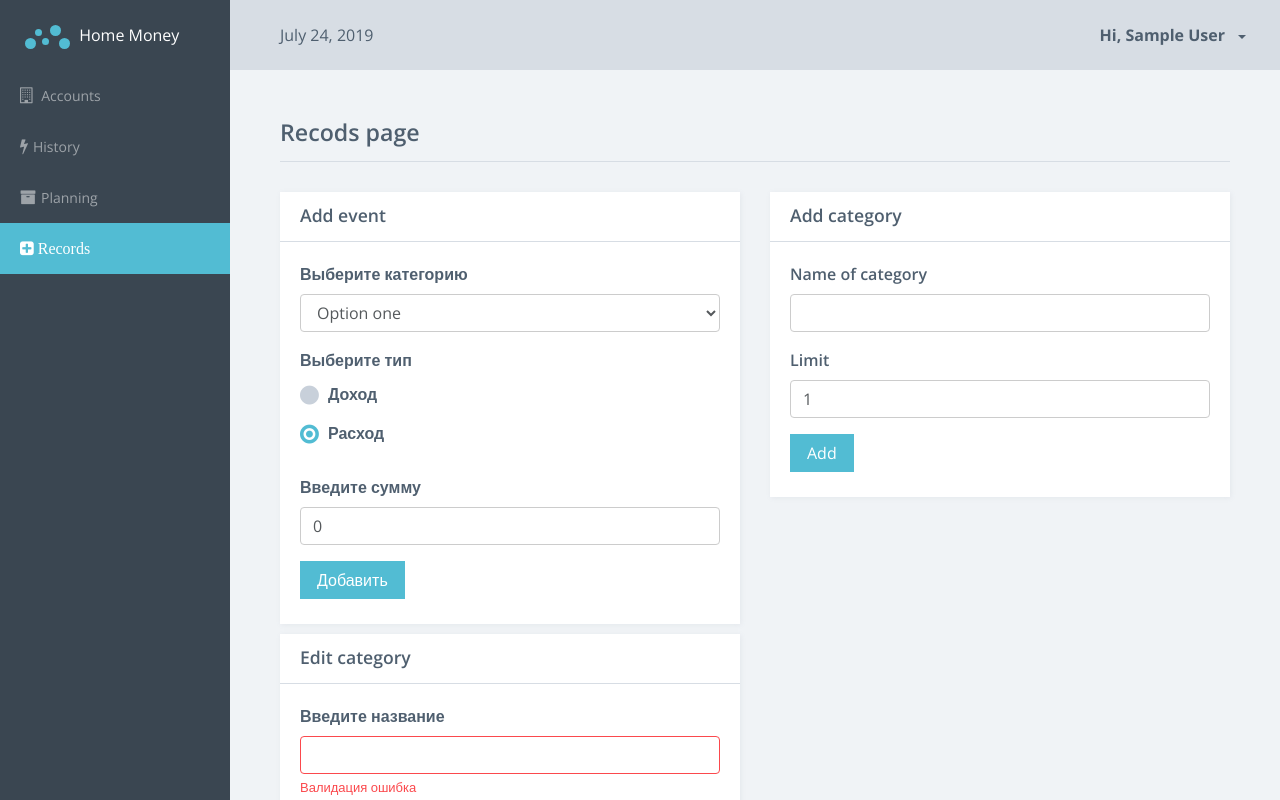
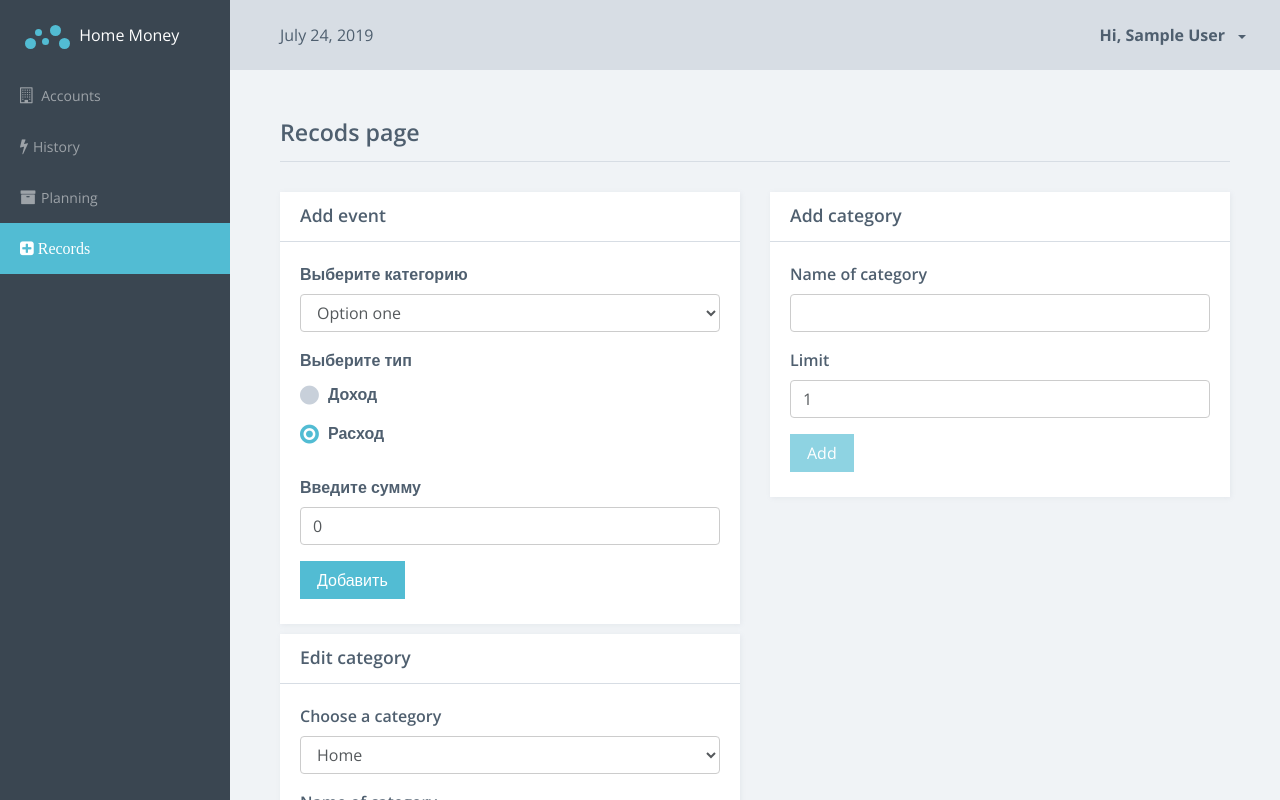
Before and after one commit to Kateryna05/home-money, an Angular app: page /system/records in a window 1280 px wide. Built offline with nearby package versions, Linux system fonts and the light colour scheme; data requests are answered from the project's data file; sample sign-in values are in the browser's storage.

Commit message:
Records page (edit category)

```diff
--- a/src/app/auth/system/records-page/add-category/add-category.component.html
+++ b/src/app/auth/system/records-page/add-category/add-category.component.html
@@ -5,6 +5,10 @@
       </div>
     </div>
     <div class="card-block">
+        <div
+        class="alert alert-{{message.type}}"
+        *ngIf="message.text">
+        {{message.text}}</div>
       <form #f="ngForm" (ngSubmit)="onSubmit(f)">
         <div
           class="form-group"
@@ -50,6 +54,7 @@
         <button
           type="submit"
           class="btn btn-primary"
+          [disabled]="f.invalid"
         >Add</button>
       </form>
     </div>
--- a/src/app/auth/system/records-page/add-category/add-category.component.ts
+++ b/src/app/auth/system/records-page/add-category/add-category.component.ts
@@ -1,9 +1,9 @@
-import { Component, Output } from '@angular/core';
-
+import { Component, EventEmitter, Output, OnInit } from '@angular/core';
+import { NgForm } from '@angular/forms';
 
 import { CategoriesService } from '../../shared/services/categories.service';
-import { NgForm } from '@angular/forms';
-import { EventEmitter } from '@angular/core';
+
+import { Message } from 'src/app/shared/models/message.model';
 import { Category } from '../../shared/models/category.model';
 
 @Component({
@@ -11,27 +11,37 @@ import { Category } from '../../shared/models/category.model';
   templateUrl: './add-category.component.html',
   styleUrls: ['./add-category.component.scss']
 })
-export class AddCategoryComponent {
+export class AddCategoryComponent implements OnInit{
+
 
   @Output() onCategoryAdd = new EventEmitter<Category>();
 
+  message: Message;
 
-  constructor( private categoriesService: CategoriesService) { }
+  constructor(private categoriesService: CategoriesService) {}
 
 
-  onSubmit(form: NgForm){
-    console.log(form.value);
-    let{ name, capacity } = form.value;
-    if(capacity<0) capacity*= -1;
+  ngOnInit() { this.message = new Message('success', '') }
+
+  onSubmit(form: NgForm) {
+
+
+    let {name, capacity} = form.value;
+    if (capacity < 0) capacity *= -1;
+
 
     const category = new Category(name, capacity);
 
-    this.categoriesService.addCategory(category)
+   this.categoriesService.updateCategory(category)
     .subscribe((category: Category) =>{
-      form.reset();
-      form.form.patchValue({capacity:1});
-      this.onCategoryAdd.emit(category);
+        form.form.patchValue({capacity: 1});
+        this.onCategoryAdd.emit(category);
+        form.reset();
+        this.message.text = 'Category succesfly add.';
+        window.setTimeout(() => this.message.text='', 5000);
+
     })
+
   }
 
 }
--- a/src/app/auth/system/records-page/edit-category/edit-category.component.html
+++ b/src/app/auth/system/records-page/edit-category/edit-category.component.html
@@ -5,18 +5,76 @@
           </div>
         </div>
         <div class="card-block">
-            <form>
-                <div class="form-group has-error">
-                    <label class="control-label" for="category-name">Введите название</label>
-                    <input type="text" id="category-name" class="form-control">
-                    <span class="form-help-text">Валидация ошибка</span>
+          <div
+            class="alert alert-{{message.type}}"
+            *ngIf="message.text"
+          >{{message.text}}</div>
+          <form #f="ngForm" (ngSubmit)="onSubmit(f)">
+              <div class="form-group">
+               <label class="control-label" for="e-select-category">Choose a category</label>
+               <select
+                    class="form-control"
+                    id="e-select-category"
+                    [(ngModel)]="currentCategoryId"
+                    (change) = "onCategoryChange()"
+                    [ngModelOptions]="{standalone: true}"
+                    >
+
+                   <option
+                   *ngFor="let c of categories"
+                   [value]="c.id"
+                   >
+                       {{c.name}}
+                   </option>
+               </select>
                </div>
-                <div class="form-group has-success">
-                    <label class="control-label" for="category-value">Введите лимит</label>
-                    <input type="number" value="0" id="category-value" class="form-control">
-                    <span class="form-help-text">Валидация нет ошибки</span>
+
+            <div
+              class="form-group"
+              [ngClass]="{'has-error': name.invalid && name.touched}"
+            >
+              <label class="control-label" for="e-category-name">Name of category</label>
+              <input
+                type="text"
+                id="e-category-name"
+                class="form-control"
+                required
+                #name="ngModel"
+                name="name"
+                [ngModel]="currentCategory.name"
+              >
+              <span
+                *ngIf="name.invalid && name.touched"
+                class="form-help-text"
+              >Please enter the name of category</span>
             </div>
-                <button type="submit" class="btn btn-primary">Добавить</button>
+            <div
+              class="form-group"
+              [ngClass]="{'has-error': capacity.invalid && capacity.touched}"
+            >
+              <label class="control-label" for="e-category-value">Limit</label>
+              <input
+                type="number"
+                id="e-category-value"
+                class="form-control"
+                [ngModel]="currentCategory.capacity"
+                name="capacity"
+                #capacity="ngModel"
+                required
+                min="1"
+              >
+              <span
+                *ngIf="capacity.invalid && capacity.touched"
+                class="form-help-text"
+              >
+                Please enter the limit
+              </span>
+            </div>
+            <button
+              type="submit"
+              class="btn btn-primary"
+              [disabled] = "f.invalid"
+            >Edit</button>
           </form>
         </div>
       </div>
--- a/src/app/auth/system/records-page/edit-category/edit-category.component.ts
+++ b/src/app/auth/system/records-page/edit-category/edit-category.component.ts
@@ -1,4 +1,9 @@
-import { Component, OnInit } from '@angular/core';
+import { Component, OnInit, Input, Output, EventEmitter } from '@angular/core';
+import { NgForm } from '@angular/forms';
+import { Category } from '../../shared/models/category.model';
+import { CategoriesService } from '../../shared/services/categories.service';
+import { Message } from 'src/app/shared/models/message.model';
+
 
 @Component({
   selector: 'wfm-edit-category',
@@ -6,10 +11,39 @@ import { Component, OnInit } from '@angular/core';
   styleUrls: ['./edit-category.component.scss']
 })
 export class EditCategoryComponent implements OnInit {
+  @Input() categories: Category [] = [];
+  @Output() onCategoryEdit = new EventEmitter<Category>();
 
-  constructor() { }
+  currentCategoryId = 1;
+  currentCategory: Category;
+  message: Message;
+
+  constructor(private categoriesService: CategoriesService) { }
 
   ngOnInit() {
+    this.message = new Message('success', '');
+    this.onCategoryChange();
   }
 
+ onCategoryChange(){
+    this.currentCategory = this.categories
+     .find(c => c.id === +this.currentCategoryId);
+  }
+
+  onSubmit(form:NgForm){
+    let { capacity, name} = form.value;
+    if (capacity<0) capacity *=-1;
+
+   const category  = new Category(name, capacity, +this.currentCategoryId)
+
+
+  this.categoriesService.updateCategory(category)
+    .subscribe((category: Category) =>{
+      this.onCategoryEdit.emit(category);
+      this.message.text = 'Category succesfly edit.';
+      window.setTimeout(() => this.message.text='', 5000);
+    })
+  }
+
+
 }
--- a/src/app/auth/system/records-page/records-page.component.html
+++ b/src/app/auth/system/records-page/records-page.component.html
@@ -4,18 +4,27 @@
         </h3>
     </div>
 
-    <section class="section">
+    <section class="section text-center" *ngIf="!isLoaded">
+        Loading ...
+    </section>
+
+    <section class="section" *ngIf="isLoaded">
         <div class="row">
             <div class="col-md-6">
                <wfm-add-event></wfm-add-event>
             </div>
             <div class="col-md-6">
-               <wfm-add-category></wfm-add-category>
+               <wfm-add-category
+               (onCategoryAdd)="newCategoryAdded($event)"
+               ></wfm-add-category>
             </div>
         </div>
         <div class="row">
             <div class="col-md-6">
-                <wfm-edit-category (onCategoryAdd) = "neCategoryAdded($event)"></wfm-edit-category>
+                <wfm-edit-category
+                    [categories]="categories"
+                    (onCategoryEdit) = "categoryWasEdit($event)"
+                ></wfm-edit-category>
             </div>
         </div>
-</section>
+    </section>
--- a/src/app/auth/system/records-page/records-page.component.ts
+++ b/src/app/auth/system/records-page/records-page.component.ts
@@ -1,5 +1,6 @@
 import { Component, OnInit } from '@angular/core';
 import { Category } from '../shared/models/category.model';
+import { CategoriesService } from '../shared/services/categories.service';
 
 @Component({
   selector: 'wfm-records-page',
@@ -7,14 +8,25 @@ import { Category } from '../shared/models/category.model';
   styleUrls: ['./records-page.component.scss']
 })
 export class RecordsPageComponent implements OnInit {
+  categories: Category[] = [];
+  isLoaded = false;
 
-  constructor() { }
+  constructor( private categoriedService: CategoriesService) { }
 
   ngOnInit() {
+    this.categoriedService.getCategories()
+    .subscribe((categories: Category[]) =>{
+     this.categories = categories;
+      this.isLoaded = true;
+    })
   }
 
-  newCategoryAdded(category: Category){
-    //added to array
+  newCategoryAdded(category: Category) {
+    this.categories.push(category);
   }
 
+  categoryWasEdit( category: Category){
+    const idx= this.categories.findIndex(c => c.id === category.id);
+    this.categories[idx] = category;
+  }
 }
--- a/src/app/auth/system/shared/services/categories.service.ts
+++ b/src/app/auth/system/shared/services/categories.service.ts
@@ -1,17 +1,25 @@
-import { BaseApi } from 'src/app/shared/core/base-api';
 import { HttpClient } from '@angular/common/http';
 import { Injectable } from '@angular/core';
+
 import { Category } from '../models/category.model';
+import { BaseApi } from 'src/app/shared/core/base-api';
 import { Observable } from 'rxjs';
 
 @Injectable()
+export class CategoriesService extends BaseApi {
+  constructor(public httClientp: HttpClient) {
+    super(httClientp);
+  }
 
-export class CategoriesService extends BaseApi{
-    constructor (public httpCLient: HttpClient){
-        super(httpCLient);
-    }
+  addCategory(category: Category): Observable<Category> {
+    return this.post('categories', category);
+  }
 
-    addCategory(category: Category): Observable<Category>{
-        return this.post('categories', category);
-    }
+  getCategories(): Observable<Category[]> {
+    return this.get('categories');
+  }
+
+  updateCategory(category: Category): Observable<Category> {
+    return this.put('categories/${category.id}', category);
+  }
 }
```
Lines whose indentation alone changed are shown as unchanged.
